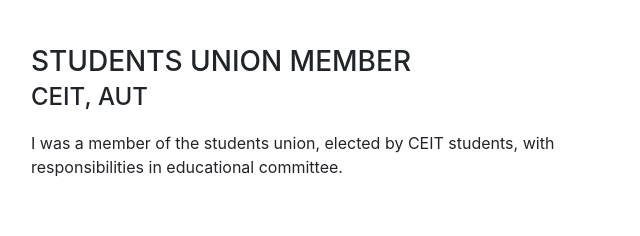
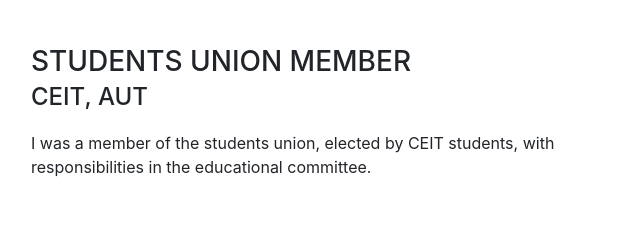
Before and after one commit to fateme-hshm96/fateme-hshm96.github.io, a website with bundled scripts: page index.html in a window 1280 px wide. Shown: the part 2484-2720 px from the top of the page, 289-929 px from the left. Built offline with nearby package versions, Linux system fonts and the light colour scheme; a web font is replaced by a local one.

Commit message:
minor change

```diff
--- a/index.html
+++ b/index.html
@@ -168,7 +168,7 @@
             <div class="resume-content mr-auto">
               <h3 class="mb-0">Students Union Member</h3>
               <div class="subheading mb-3">CEIT, AUT</div>
-              <p>I was a member of the students union, elected by CEIT students, with responsibilities in educational committee.</p>
+              <p>I was a member of the students union, elected by CEIT students, with responsibilities in the educational committee.</p>
             </div>
             <div class="resume-date text-md-right">
               <span class="text-primary">2015</span>
```
